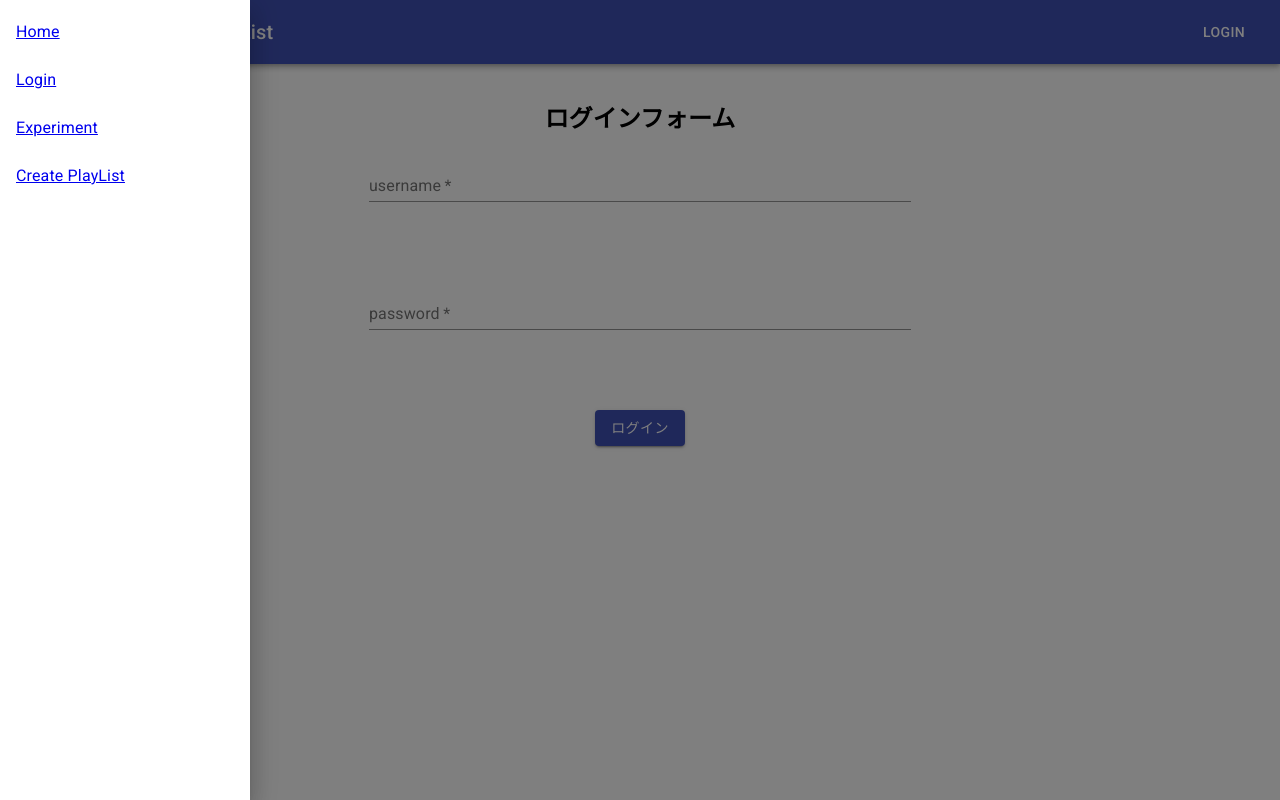
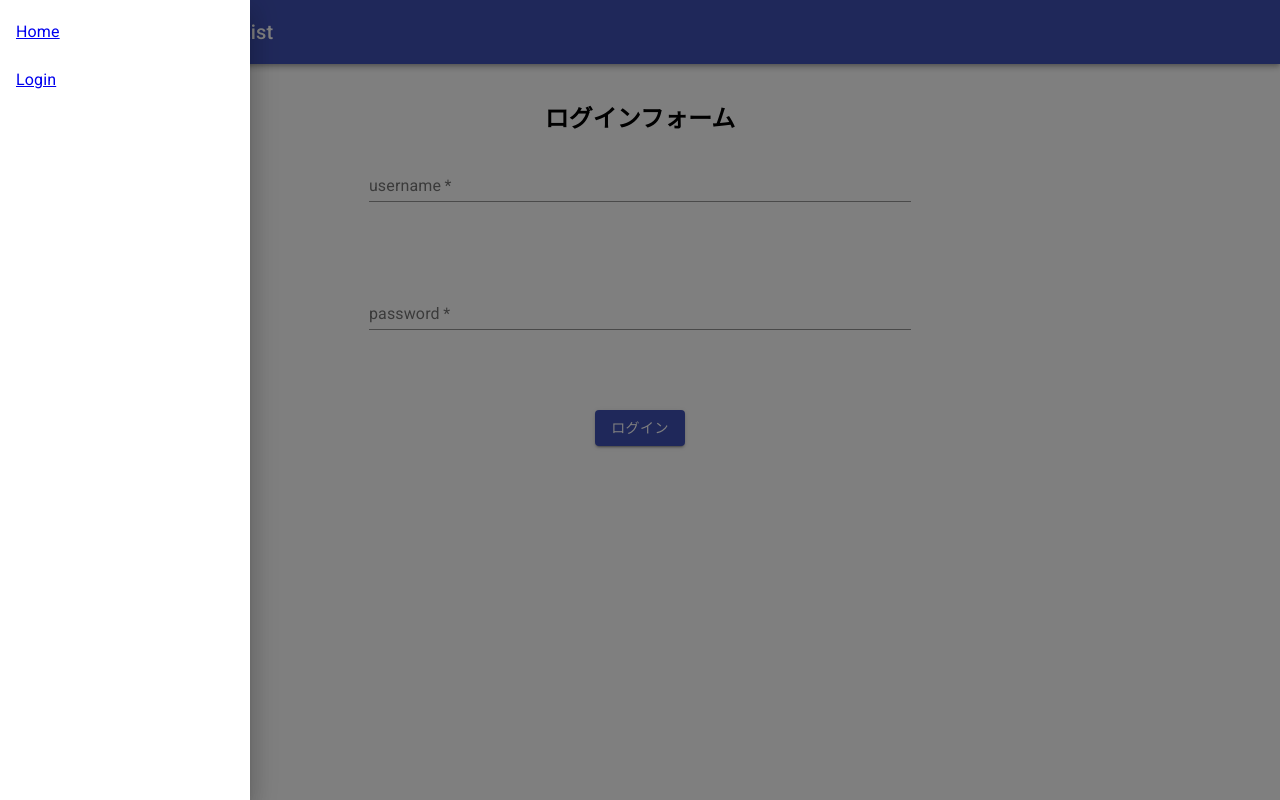
Before and after one commit to zumiosan/PositiveMoodPlayList, a React app in the folder src/PositiveMoodPlayList/playlist/front/: page /login in a window 1280 px wide. Both pictures are taken after a click on the button "menu". Built offline with nearby package versions, Linux system fonts and the light colour scheme.

Commit message:
ログイン状態によって表示を切り替える機能を追加

```diff
--- a/src/PositiveMoodPlayList/playlist/front/src/components/Header.tsx
+++ b/src/PositiveMoodPlayList/playlist/front/src/components/Header.tsx
@@ -1,16 +1,16 @@
-import React, {useState} from "react";
+import React, { useState, useContext } from "react";
 import { Link } from 'react-router-dom'
 import { createStyles, makeStyles, Theme } from "@material-ui/core";
 import AppBar from "@material-ui/core/AppBar";
 import Toolbar from "@material-ui/core/Toolbar";
 import Typography from '@material-ui/core/Typography';
-import Button from '@material-ui/core/Button';
 import IconButton from '@material-ui/core/IconButton';
 import MenuIcon from '@material-ui/icons/Menu';
 import Drawer from '@material-ui/core/Drawer';
 import List from '@material-ui/core/List';
 import ListItem from '@material-ui/core/ListItem';
 import ListItemText from '@material-ui/core/ListItemText';
+import { LoggedInContext } from "../index";
 
 const useStyles = makeStyles((theme: Theme) =>
   createStyles({
@@ -34,9 +34,16 @@ const useStyles = makeStyles((theme: Theme) =>
 );
 
 export default function Header() {
+    // UI用のstyle
     const classes = useStyles();
-    const [state, setState] = useState(false);
 
+    //Drawerの表示状態
+    const [isOpen, setIsOpen] = useState(false);
+
+    const loggedInContext = useContext(LoggedInContext)!
+    const [isLoggedIn] = [loggedInContext.isLoggedIn];
+
+    // Drawerを表示するか閉じかの処理
     const toggleDrawer = (open: boolean) => (
         event: React.KeyboardEvent | React.MouseEvent,
     ) => {
@@ -44,14 +51,16 @@ export default function Header() {
             ((event as React.KeyboardEvent).key === 'Tab' || (event as React.KeyboardEvent).key === 'Shift')) {
             return;
         }
-        setState(open);
+        setIsOpen(open);
     };
 
+    //ListItemの名前とLink先の対応関係
     const linkDict:{[index:string]: string} = {
         'Home': "",
         "Login": "login",
         "Experiment": "experiment",
-        "Create PlayList": "create_playlist"
+        "Create PlayList": "create_playlist",
+        "Logout": "logout",
     }
 
     const list = () => (
@@ -62,13 +71,31 @@ export default function Header() {
             onKeyDown={toggleDrawer(false)}
         >
             <List>
-                {['Home', 'Login', 'Experiment', 'Create PlayList'].map((text, index) => (
+                {['Home'].map((text, index) => (
                     <Link to={"/" + linkDict[text]} key={text}>
                         <ListItem button key={text}>
                             <ListItemText primary={text} />
                         </ListItem>
                     </Link>
                 ))}
+                {!isLoggedIn && (
+                    ['Login'].map((text, index) => (
+                        <Link to={"/" + linkDict[text]} key={text}>
+                            <ListItem button key={text}>
+                                <ListItemText primary={text} />
+                            </ListItem>
+                        </Link>
+                    ))
+                )}
+                {isLoggedIn && (
+                    ['Logout', 'Experiment', 'Create PlayList'].map((text, index) => (
+                        <Link to={"/" + linkDict[text]} key={text}>
+                            <ListItem button key={text}>
+                                <ListItemText primary={text} />
+                            </ListItem>
+                        </Link>
+                    ))
+                )}
             </List>
         </div>
     )
@@ -86,13 +113,12 @@ export default function Header() {
                     >
                         <MenuIcon />
                     </IconButton>
-                    <Drawer open={state} onClose={toggleDrawer(false)}>
+                    <Drawer open={isOpen} onClose={toggleDrawer(false)}>
                         {list()}
                     </Drawer>
                     <Typography variant={"h6"} className={classes.title}>
                         PositiveMoodPlayList
                     </Typography>
-                    <Button color={"inherit"}>Login</Button>
                 </Toolbar>
             </AppBar>
         </div>
--- a/src/PositiveMoodPlayList/playlist/front/src/components/Login.tsx
+++ b/src/PositiveMoodPlayList/playlist/front/src/components/Login.tsx
@@ -1,13 +1,18 @@
-import React from "react";
+import React, { useContext } from "react";
 import { useCookies } from 'react-cookie';
 import { useForm } from "react-hook-form";
 import { useHistory } from "react-router-dom";
 import { Button, TextField, Grid } from "@material-ui/core";
 import { apiURL } from "../index";
+import { LoggedInContext } from "../index";
 
 export default function Login() {
     // ページ遷移の際に利用する.
     const history = useHistory();
+
+    //ログイン状態を切り替える用
+    const loggedInContext = useContext(LoggedInContext)!;
+    const [setIsLoggedIn] = [loggedInContext.setLoggedIn];
 
     // Cookieを扱う
     const [cookie, setCookie] = useCookies();
@@ -31,6 +36,7 @@ export default function Login() {
         console.log(jwtToken)
         setCookie('accesstoken', jwtToken['access'], { path: '/', httpOnly: false });
         setCookie('refreshtoken', jwtToken['refresh'], { path: '/', httpOnly: false });
+        setIsLoggedIn(true);
         history.push('/');
     }
 
--- a/src/PositiveMoodPlayList/playlist/front/src/index.tsx
+++ b/src/PositiveMoodPlayList/playlist/front/src/index.tsx
@@ -1,4 +1,4 @@
-import React from 'react';
+import React, { useContext, createContext, useState } from 'react';
 import ReactDOM from 'react-dom';
 import {Switch, Route, BrowserRouter, Link} from "react-router-dom";
 import Login from "./components/Login";
@@ -6,10 +6,29 @@ import Header from "./components/Header";
 
 export const apiURL = 'http://localhost:8000/';
 
+interface LoggedInContextInterface {
+    isLoggedIn: boolean
+    setLoggedIn: React.Dispatch<React.SetStateAction<boolean>>
+}
+
+export const LoggedInContext = createContext<LoggedInContextInterface | null>(null)
+
 export default function App() {
+
+    //ログイン状態
+    const [isLoggedIn, setIsLoggedIn] = useState<boolean>(false);
+
+    //子コンポーネントに送るもの
+    const loggedInContext: LoggedInContextInterface = {
+        isLoggedIn: isLoggedIn,
+        setLoggedIn: setIsLoggedIn
+    };
+
+
     return(
         <div>
             <BrowserRouter>
+                <LoggedInContext.Provider value={loggedInContext}>
                     <Header />
                     <Switch>
                         <Route exact path="/">
@@ -18,7 +37,11 @@ export default function App() {
                         <Route path="/login">
                             <Login />
                         </Route>
+                        <Route path={"/experiment"}>
+
+                        </Route>
                     </Switch>
+                </LoggedInContext.Provider>
             </BrowserRouter>
         </div>
 
```
Lines whose indentation alone changed are shown as unchanged.
